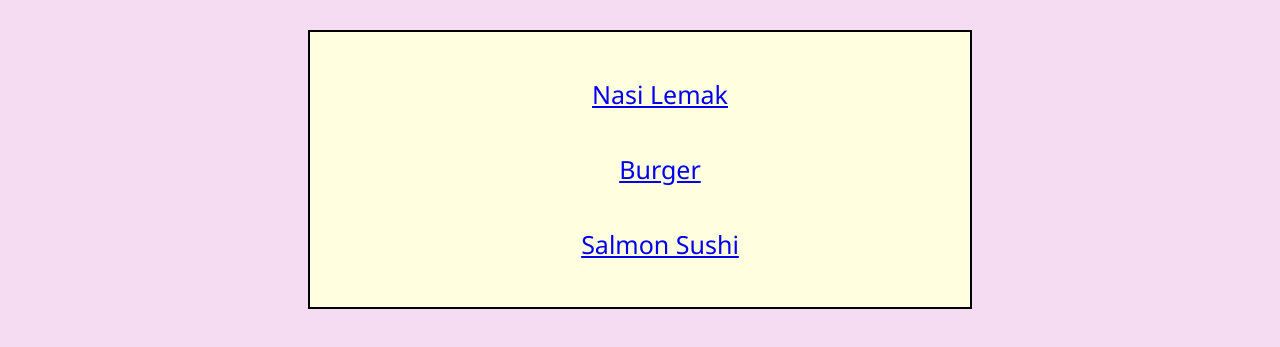
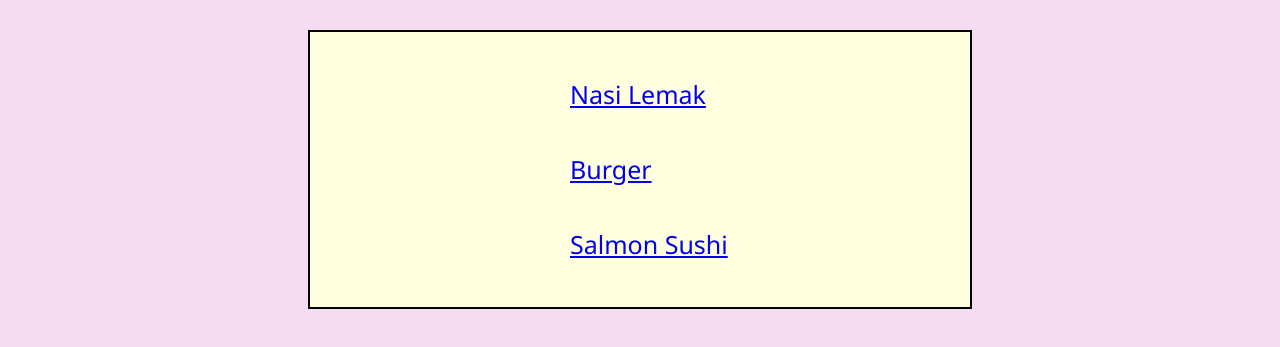
Before and after one commit to ajmel-muadz/odin_recipes, a plain HTML site: page index.html in a window 1280 px wide. Shown: the part 125-472 px from the top of the page. Drawn offline with Linux system fonts and the light colour scheme.

```diff
--- a/styles.css
+++ b/styles.css
@@ -15,10 +15,11 @@ h1 {
 
 ul {
     list-style-type: none;
-    text-align: center;
     line-height: 3;
     font-size: 25px;
     font-family:'Segoe UI', Tahoma, 'Geneva', Verdana, sans-serif;
+
+    margin-left: 220px;
 }
 
 div {
```
